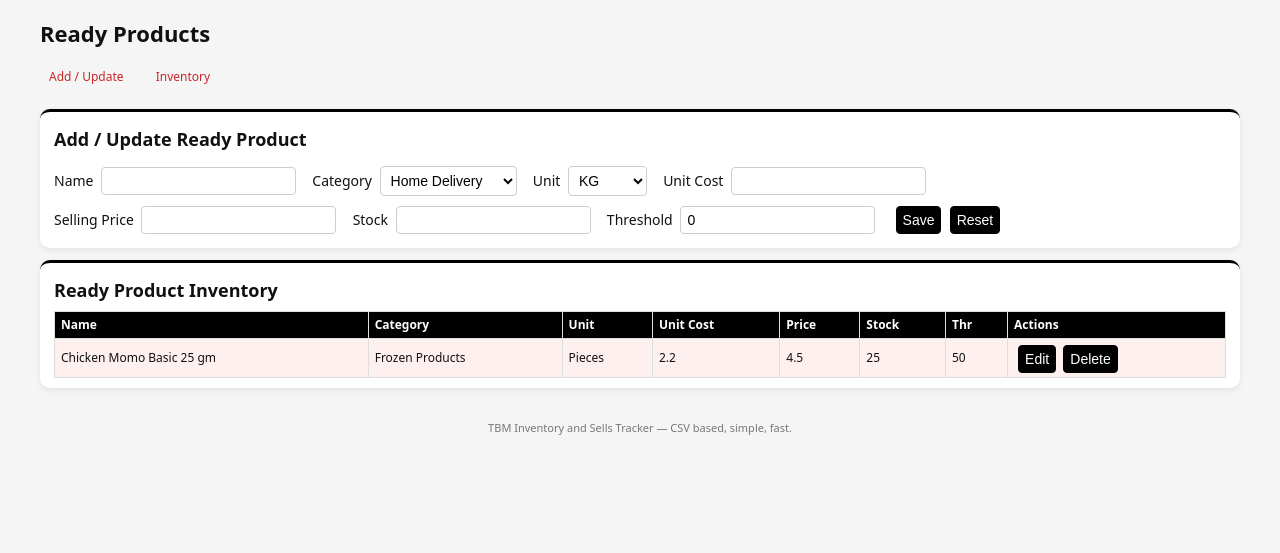
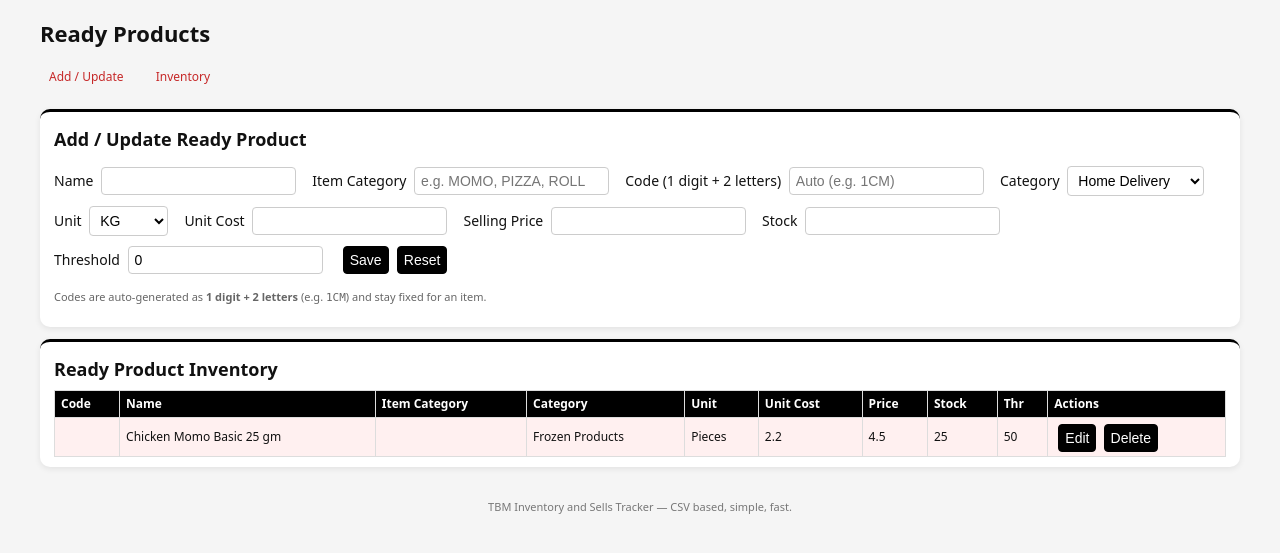
Before and after one commit to debarshiMondal/tbm_inventory_tracker, a FastAPI app: page /ready-products in a window 1280 px wide. Shown: the part 56-609 px from the top of the page. Run offline with FastAPI, Linux system fonts and the light colour scheme.

Commit message:
Update ready_products.html

```diff
--- a/templates/ready_products.html
+++ b/templates/ready_products.html
@@ -1,8 +1,9 @@
 <!doctype html>
-<html>
+<html lang="en">
 <head>
   <meta charset="utf-8">
   <title>Ready Products - TBM Inventory and Sells Tracker</title>
+  <meta name="viewport" content="width=device-width, initial-scale=1, viewport-fit=cover">
   <link rel="stylesheet" href="/static/main.css">
 </head>
 <body>
@@ -28,29 +29,68 @@
 
     <section id="ready-form" class="card">
       <h2>Add / Update Ready Product</h2>
-    <form id="rForm">
+      <form id="rForm" autocomplete="off">
         <input name="id" type="hidden">
-      <label>Name <input name="name" required></label>
-      <label>Category
+
+        <label>
+          Name
+          <input name="name" required>
+        </label>
+
+        <label>
+          Item Category
+          <input name="item_category" id="item_category" list="itemCatList" placeholder="e.g. MOMO, PIZZA, ROLL">
+          <datalist id="itemCatList"></datalist>
+        </label>
+
+        <label>
+          Code (1 digit + 2 letters)
+          <input name="code" id="code" placeholder="Auto (e.g. 1CM)" readonly>
+        </label>
+
+        <label>
+          Category
           <select name="category">
             <option>Home Delivery</option>
             <option>Frozen Products</option>
             <option>SFH</option>
           </select>
         </label>
-      <label>Unit
+
+        <label>
+          Unit
           <select name="unit">
             <option>KG</option><option>GM</option><option>Pieces</option>
             <option>Batch</option><option>Plates</option><option>Portion</option>
           </select>
         </label>
-      <label>Unit Cost <input name="unit_cost" type="number" step="0.01"></label>
-      <label>Selling Price <input name="price" type="number" step="0.01"></label>
-      <label>Stock <input name="quantity" type="number" step="0.001"></label>
-      <label>Threshold <input name="threshold" type="number" step="0.001" value="0"></label>
+
+        <label>
+          Unit Cost
+          <input name="unit_cost" type="number" step="0.01">
+        </label>
+
+        <label>
+          Selling Price
+          <input name="price" type="number" step="0.01">
+        </label>
+
+        <label>
+          Stock
+          <input name="quantity" type="number" step="0.001">
+        </label>
+
+        <label>
+          Threshold
+          <input name="threshold" type="number" step="0.001" value="0">
+        </label>
+
         <button type="submit">Save</button>
         <button type="button" id="resetR">Reset</button>
       </form>
+      <p class="muted">
+        Codes are auto-generated as <strong>1 digit + 2 letters</strong> (e.g. <code>1CM</code>) and stay fixed for an item.
+      </p>
     </section>
 
     <section id="ready-list" class="card">
@@ -58,33 +98,115 @@
       <div id="readyList"></div>
     </section>
 
-
     <div class="footer">
       TBM Inventory and Sells Tracker &mdash; CSV based, simple, fast.
     </div>
 
   </div>
+
   <script src="/static/ui.js"></script>
   <script>
     document.querySelector('.nav-ready').classList.add('active');
 
-  const rForm = document.getElementById('rForm');
-  const resetR = document.getElementById('resetR');
-  const readyList = document.getElementById('readyList');
+    const rForm      = document.getElementById('rForm');
+    const resetR     = document.getElementById('resetR');
+    const readyList  = document.getElementById('readyList');
+    const itemCatInp = document.getElementById('item_category');
+    const itemCatList= document.getElementById('itemCatList');
+    const codeInput  = document.getElementById('code');
 
-  resetR.onclick = () => { rForm.reset(); rForm.id.value = ''; };
+    // Track used 3-char codes so we don't collide
+    let usedCodes = new Set();
+
+    resetR.onclick = () => {
+      rForm.reset();
+      rForm.id.value = '';
+      codeInput.value = '';
+    };
+
+    function buildItemCatDatalist(rows){
+      const set = new Set();
+      rows.forEach(r => {
+        const ic = (r.item_category || '').trim();
+        if(ic) set.add(ic);
+      });
+      itemCatList.innerHTML = '';
+      Array.from(set).sort().forEach(v => {
+        const opt = document.createElement('option');
+        opt.value = v;
+        itemCatList.appendChild(opt);
+      });
+    }
+
+    function makeLetterPair(name, itemCat){
+      const src = ((itemCat || '') + ' ' + (name || '')).toUpperCase().replace(/[^A-Z\s]/g, ' ');
+      const words = src.split(/\s+/).filter(Boolean);
+      let a = 'X', b = 'Y';
+      if (words[0]) a = words[0][0];
+      if (words[1]) b = words[1][0];
+      else if (words[0] && words[0].length > 1) b = words[0][1];
+      return a + b;
+    }
+
+    function generateCode(name, category, itemCat){
+      const letters = makeLetterPair(name, itemCat); // 2 letters
+      const cats = ['Home Delivery', 'Frozen Products', 'SFH'];
+      let baseDigit = cats.indexOf(category);
+      if (baseDigit < 0) baseDigit = 0;
+      baseDigit = (baseDigit + 1); // 1..n
+
+      // Try 1..9 with the same letter pair
+      for (let d = baseDigit; d <= 9; d++){
+        const c = String(d) + letters;
+        if (!usedCodes.has(c)){
+          usedCodes.add(c);
+          return c;
+        }
+      }
+      // Fallback: random digit until unique
+      while (true){
+        const d = Math.floor(Math.random() * 10);
+        const c = String(d) + letters;
+        if (!usedCodes.has(c)){
+          usedCodes.add(c);
+          return c;
+        }
+      }
+    }
 
     async function loadReady(){
       const data = await fetchJSON('/api/ready_products');
       const rows = data.rows || [];
+      usedCodes = new Set();
+      rows.forEach(r => {
+        if (r.code) usedCodes.add(String(r.code).toUpperCase());
+      });
+      buildItemCatDatalist(rows);
+
       const table = document.createElement('table');
-    table.innerHTML = '<tr><th>Name</th><th>Category</th><th>Unit</th><th>Unit Cost</th><th>Price</th><th>Stock</th><th>Thr</th><th>Actions</th></tr>';
+      table.innerHTML = `
+        <tr>
+          <th>Code</th>
+          <th>Name</th>
+          <th>Item Category</th>
+          <th>Category</th>
+          <th>Unit</th>
+          <th>Unit Cost</th>
+          <th>Price</th>
+          <th>Stock</th>
+          <th>Thr</th>
+          <th>Actions</th>
+        </tr>`;
+
       rows.forEach(r => {
         const tr = document.createElement('tr');
-      const low = Number(r.threshold||0) > 0 && Number(r.quantity||0) <= Number(r.threshold||0);
-      if(low) tr.classList.add('warn');
+        const low = Number(r.threshold || 0) > 0 &&
+                    Number(r.quantity || 0) <= Number(r.threshold || 0);
+        if (low) tr.classList.add('warn');
         tr.innerHTML = `
+          <td>${r.code || ''}</td>
           <td>${r.name}</td>
+          <td>${r.item_category || ''}</td>
           <td>${r.category}</td>
           <td>${r.unit || ''}</td>
           <td>${r.unit_cost}</td>
@@ -97,26 +219,30 @@
           </td>`;
         table.appendChild(tr);
       });
+
       readyList.innerHTML = '';
       readyList.appendChild(table);
 
       table.onclick = async (e) => {
         const id = e.target.dataset.id;
-      if(!id) return;
-      if(e.target.classList.contains('edit')){
-        const r = (rows||[]).find(x => x.id === id);
-        if(!r) return;
-        rForm.id.value = r.id;
-        rForm.name.value = r.name;
-        rForm.category.value = r.category;
-        rForm.unit.value = r.unit || 'KG';
-        rForm.unit_cost.value = r.unit_cost;
-        rForm.price.value = r.price;
-        rForm.quantity.value = r.quantity;
-        rForm.threshold.value = r.threshold;
-      } else if(e.target.classList.contains('del')) {
-        if(confirm('Delete product?')){
-          await fetchJSON('/api/ready_products/' + id, {method:'DELETE'});
+        if (!id) return;
+
+        if (e.target.classList.contains('edit')) {
+          const r = (rows || []).find(x => x.id === id);
+          if (!r) return;
+          rForm.id.value           = r.id;
+          rForm.name.value         = r.name;
+          rForm.item_category.value= r.item_category || '';
+          rForm.code.value         = r.code || '';
+          rForm.category.value     = r.category;
+          rForm.unit.value         = r.unit || 'KG';
+          rForm.unit_cost.value    = r.unit_cost;
+          rForm.price.value        = r.price;
+          rForm.quantity.value     = r.quantity;
+          rForm.threshold.value    = r.threshold;
+        } else if (e.target.classList.contains('del')) {
+          if (confirm('Delete product?')) {
+            await fetchJSON('/api/ready_products/' + id, { method:'DELETE' });
             loadReady();
           }
         }
@@ -125,25 +251,45 @@
 
     rForm.onsubmit = async (e) => {
       e.preventDefault();
+      const isNew = !rForm.id.value;
+
+      let code = (rForm.code.value || '').trim().toUpperCase();
+      const name = rForm.name.value.trim();
+      const category = rForm.category.value;
+      const itemCat = rForm.item_category.value.trim();
+
+      if (isNew || !code) {
+        code = generateCode(name, category, itemCat);
+        rForm.code.value = code; // reflect in form
+      }
+
       const payload = {
-      name: rForm.name.value.trim(),
-      category: rForm.category.value,
+        name: name,
+        item_category: itemCat,
+        code: code,
+        category: category,
         unit: rForm.unit.value,
         unit_cost: Number(rForm.unit_cost.value || 0),
         price: Number(rForm.price.value || 0),
         quantity: Number(rForm.quantity.value || 0),
         threshold: Number(rForm.threshold.value || 0)
       };
-    if(rForm.id.value){
+
+      if (rForm.id.value) {
         await fetchJSON('/api/ready_products/' + rForm.id.value, {
-        method:'PUT', body: JSON.stringify(payload)
+          method: 'PUT',
+          body: JSON.stringify(payload)
         });
       } else {
         await fetchJSON('/api/ready_products', {
-        method:'POST', body: JSON.stringify(payload)
+          method: 'POST',
+          body: JSON.stringify(payload)
         });
       }
-    rForm.reset(); rForm.id.value=''; loadReady();
+      rForm.reset();
+      rForm.id.value = '';
+      rForm.code.value = '';
+      loadReady();
     };
 
     loadReady();
```
Lines whose indentation alone changed are shown as unchanged.
